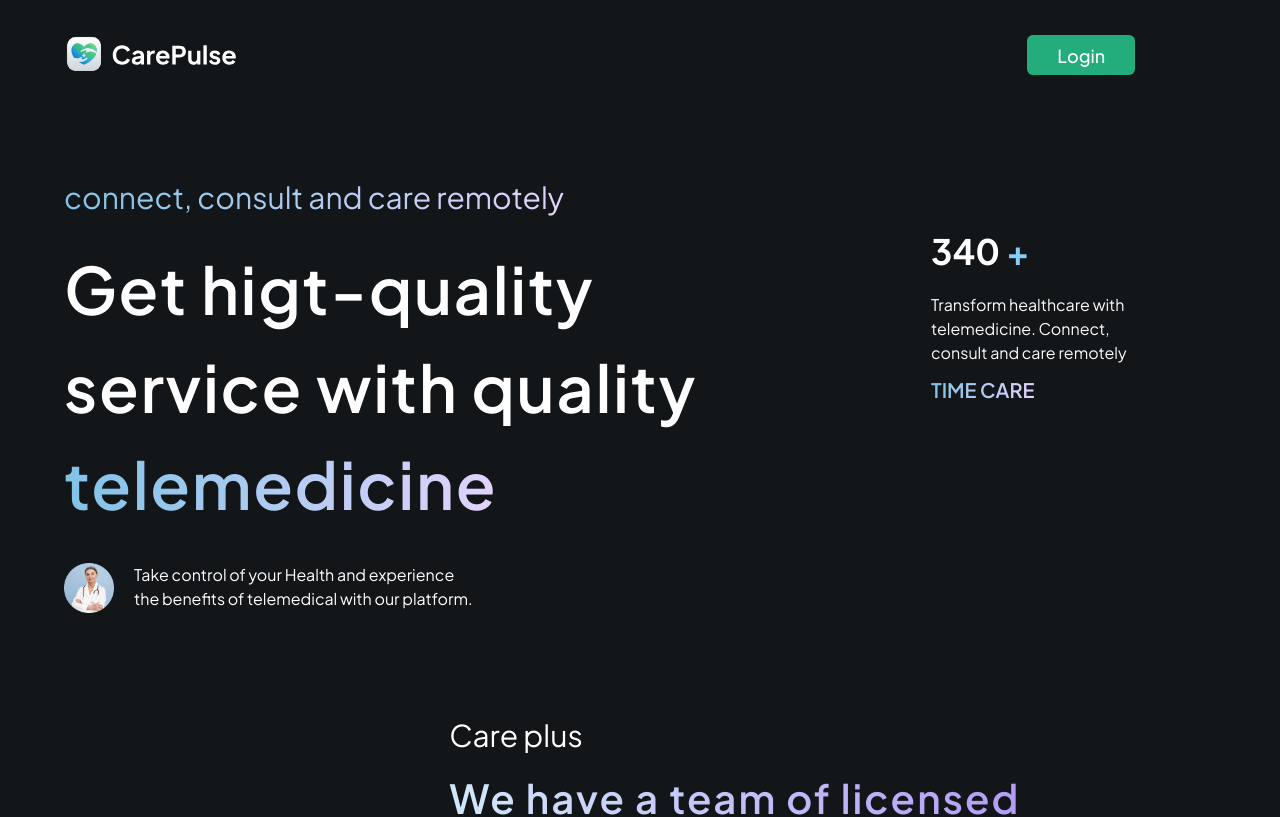
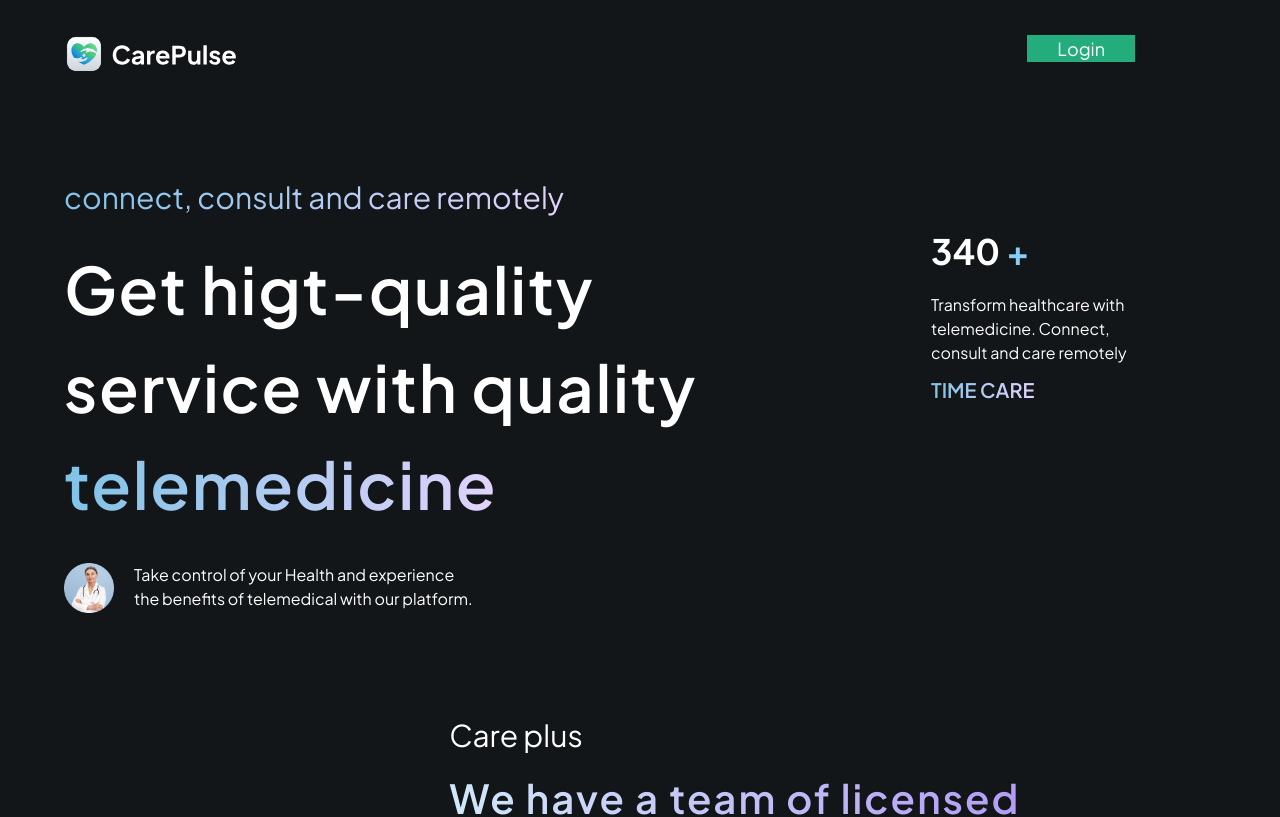
Before and after one commit to Wat02/Doctor, a Next.js app: page / in a window 1280 px wide. Shown: the top 817 px of the page. Built offline with nearby package versions, Linux system fonts and the light colour scheme.

Commit message:
Add files via upload

```diff
--- a/components/Landing/Nav.tsx
+++ b/components/Landing/Nav.tsx
@@ -1,6 +1,5 @@
 import Image from "next/image";
 import React from "react";
-import { Button } from "../ui/button";
 import Link from "next/link";
 import MobileNav from "./MobileNav";
 
@@ -20,9 +19,9 @@ function Nav() {
           </div>
           <div className="col-span-2">
             <Link href="/registers">
-              <Button className=" bg-[#23AD7C] pl-[30px] pr-[30px] text-[18px]  mt-5">
+              <button className=" bg-[#23AD7C] pl-[30px] pr-[30px] text-[18px]  mt-5">
                 Login
-              </Button>
+              </button>
             </Link>
           </div>
         </div>
```
